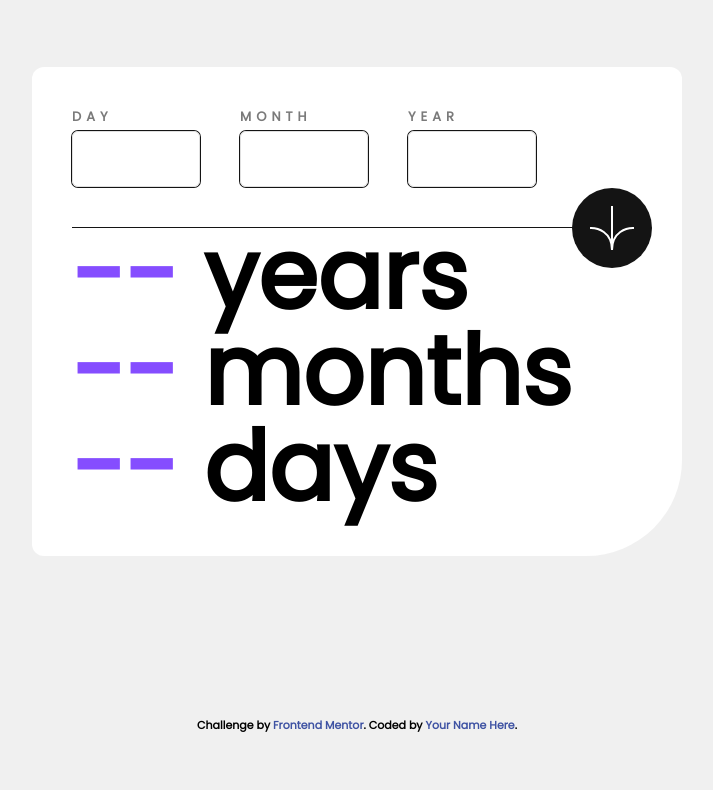
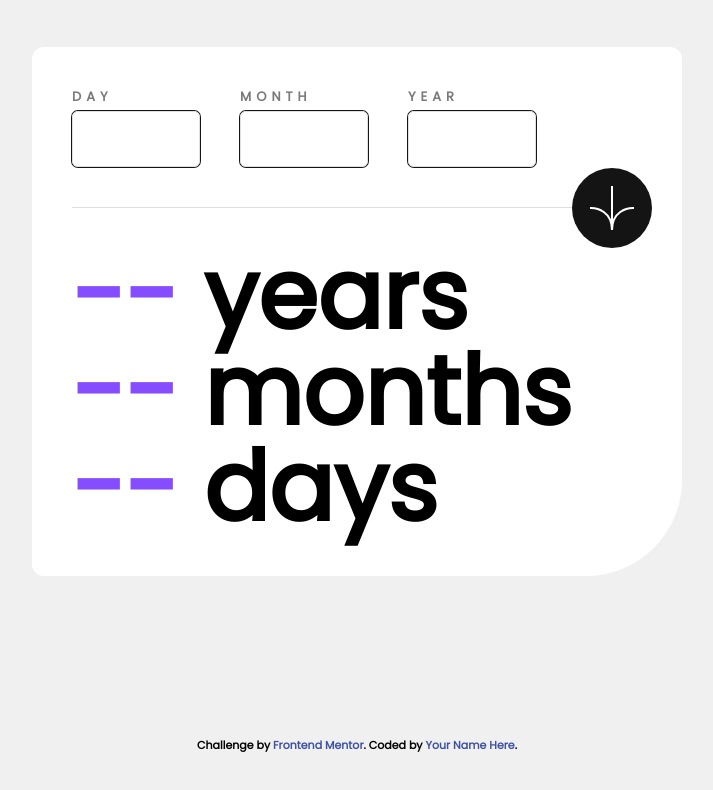
Before and after one commit to Hardelzs/age-calculator-app-main, a plain HTML site: page index.html in a window 1280 px wide. Shown: the whole page, without its empty margins (283-996 px from the left). Drawn offline with nearby package versions, Linux system fonts and the light colour scheme.

Commit message:
New update

```diff
--- a/index.html
+++ b/index.html
@@ -64,7 +64,7 @@ body {
       </div>
 
       <div>
-        <hr class="mt-10 text-black w-[570px]">
+        <hr class="mt-10 text-black w-[570px] text-grey">
         <div
           class="bg-black w-20 h-20 flex justify-center items-center rounded-full absolute ml-[500px] -mt-10 cursor-pointer hover:bg-purple transition-colors duration-300">
           <img src="/assets/images/icon-arrow.svg" alt="" class="">
@@ -72,7 +72,7 @@ body {
 
       </div>
 
-      <div>
+      <div class="mt-10">
         <p class="text-8xl"> <span class="text-purple">--</span> years</p>
         <p class="text-8xl"> <span class="text-purple">--</span> months</p>
         <p class="text-8xl"> <span class="text-purple">--</span> days</p>
```
